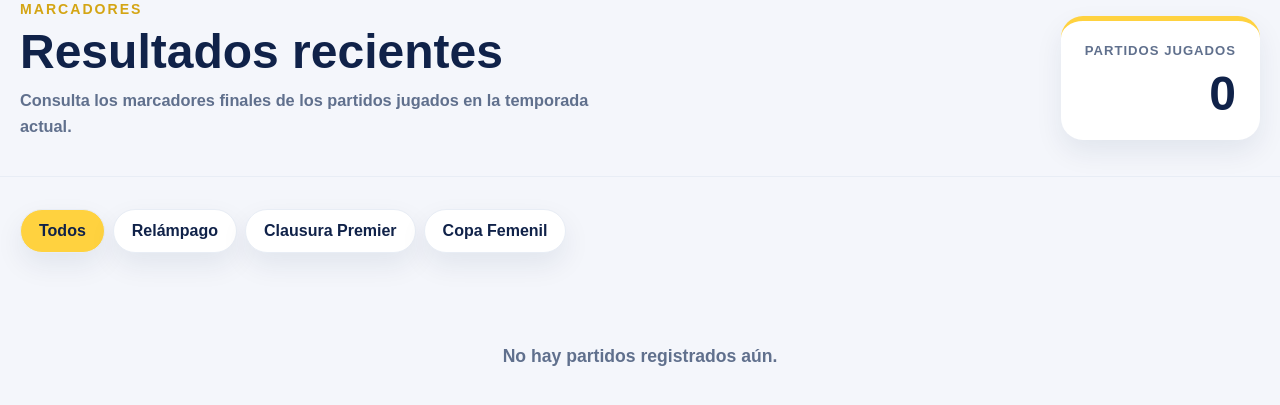
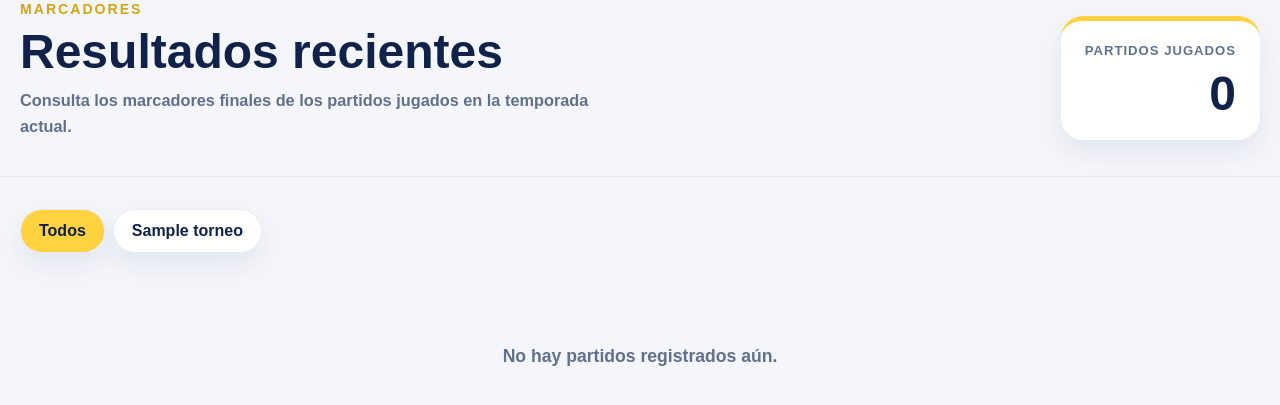
Before and after one commit to KSinloop/soccerpremier_app1, a Flask app: page /resultados in a window 1280 px wide. Shown: the part 140-545 px from the top of the page. Run offline with Flask 3, Linux system fonts and the light colour scheme; tables that the repository leaves empty hold one stand-in row (values such as "Sample post").

Commit message:
Se hicieron los pills de equipos y resultados

```diff
--- a/routes/public.py
+++ b/routes/public.py
@@ -54,10 +54,14 @@ def pagina_torneos():
 
 @public_bp.get("/equipos")
 def pagina_equipos():
-    equipos_db = db.session.execute(
-        db.select(Equipo).order_by(Equipo.nombre.asc())
-    ).scalars().all()
-    return render_template("public/equipos.html", equipos = equipos_db)
+    filtro_actual = request.args.get("filtro", "Todos")
+
+    if filtro_actual == "Todos":
+        equipos_db = db.session.execute(db.select(Equipo).order_by(Equipo.nombre.asc())).scalars().all()
+    else:
+        equipos_db = db.session.execute(db.select(Equipo).order_by(Equipo.nombre.asc()).where(Equipo.categoria == filtro_actual)).scalars().all()
+
+    return render_template("public/equipos.html", equipos = equipos_db, filtro_actual = filtro_actual)
 
 @public_bp.get("/partidos")
 def pagina_partidos():
@@ -90,9 +94,13 @@ def calcular_marcador(partido):
 
 @public_bp.get("/resultados")
 def pagina_resultados():
-    partidos = db.session.execute(
-        db.select(Partido).where(Partido.estado == "Finalizado")
-    ).scalars().all()
+    torneo_id = request.args.get("torneo_id", type=int)
+
+    stmt = db.select(Partido).where(Partido.estado == "Finalizado").order_by(Partido.fecha_hora.asc())
+    if torneo_id:
+        stmt = stmt.filter_by(torneo_id=torneo_id)
+
+    partidos = db.session.execute(stmt).scalars().all()
 
     resultados_db = []
     for p in partidos:
@@ -103,7 +111,9 @@ def pagina_resultados():
             "goles_2": g2
         })
 
-    return render_template("public/resultados.html", resultados = resultados_db)
+    torneos_db = db.session.execute(db.select(Torneo).order_by(Torneo.nombre.asc())).scalars().all()
+
+    return render_template("public/resultados.html", resultados = resultados_db, torneos=torneos_db, torneo_id=torneo_id)
 
 @public_bp.get("/posiciones")
 def pagina_posiciones():
--- a/templates/admin/gestionar_roster.html
+++ b/templates/admin/gestionar_roster.html
@@ -31,7 +31,7 @@
                         <td>{{ registro.jugador.nombre }} {{ registro.jugador.apellido_paterno }} {{ registro.jugador.apellido_materno or '' }}</td>
                         <td>
                             {% if registro.es_capitan %}
-                                <span class="status-badge status-active">© Capitán</span>
+                                <span class="status-badge status-active">Capitán</span>
                             {% else %}
                                 <span style="color: var(--muted); font-weight: 700;">Jugador</span>
                             {% endif %}
--- a/templates/public/resultados.html
+++ b/templates/public/resultados.html
@@ -20,10 +20,11 @@
 
 <section class="container page-body">
     <section class="toolbar-simple">
-        <a href="#" class="toolbar-pill active">Todos</a>
-        <a href="#" class="toolbar-pill">Relámpago</a>
-        <a href="#" class="toolbar-pill">Clausura Premier</a>
-        <a href="#" class="toolbar-pill">Copa Femenil</a>
+        <a href="{{ url_for('public.pagina_resultados') }}" class="toolbar-pill {% if not request.args.get('torneo_id') %}active{% endif %}">Todos</a>
+        {% for t in torneos %}
+        <a href="{{ url_for('public.pagina_resultados', torneo_id=t.id) }}" class="toolbar-pill {% if request.args.get('torneo_id', type=int) == t.id %}active{% endif %}">{{ t.nombre }}
+        </a>
+        {% endfor %}
     </section>
 
     {% if resultados %}
```
Also changed, not shown: templates/public/equipos.html (+4 -9 lines).
